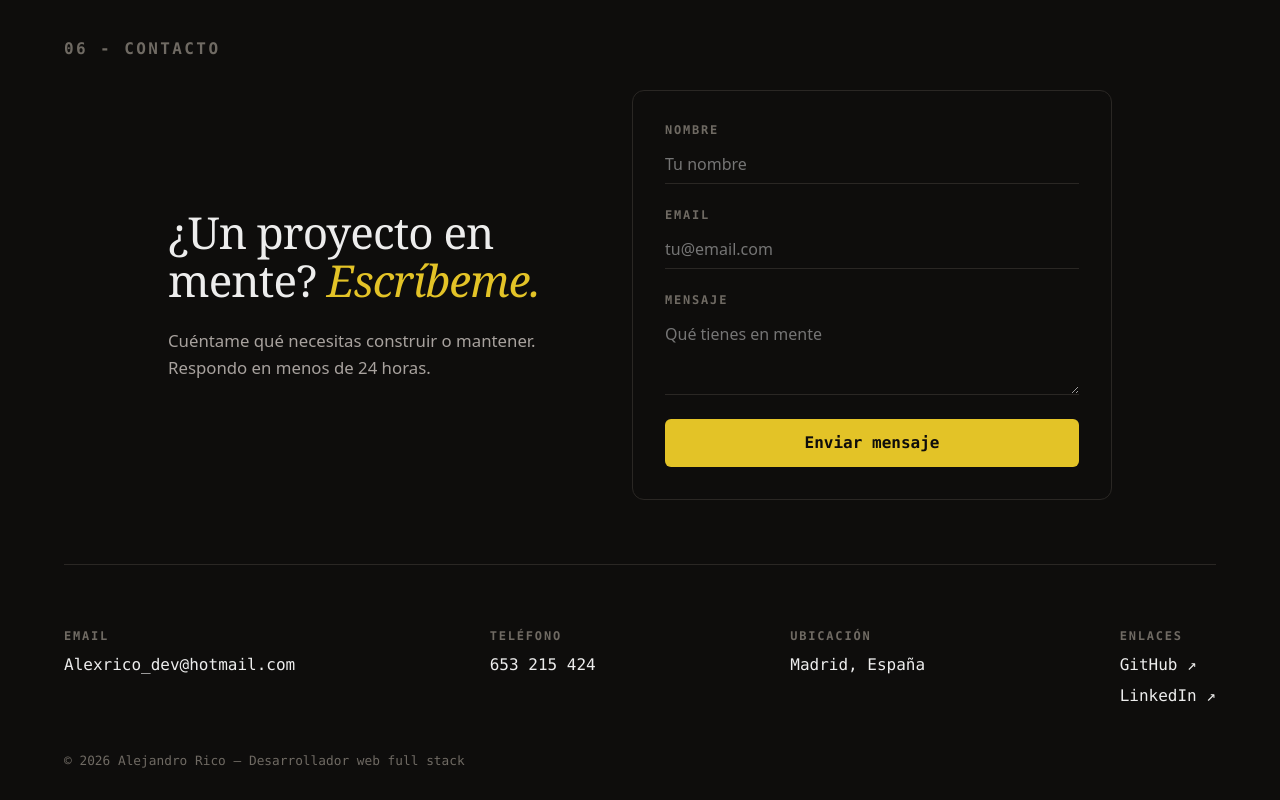
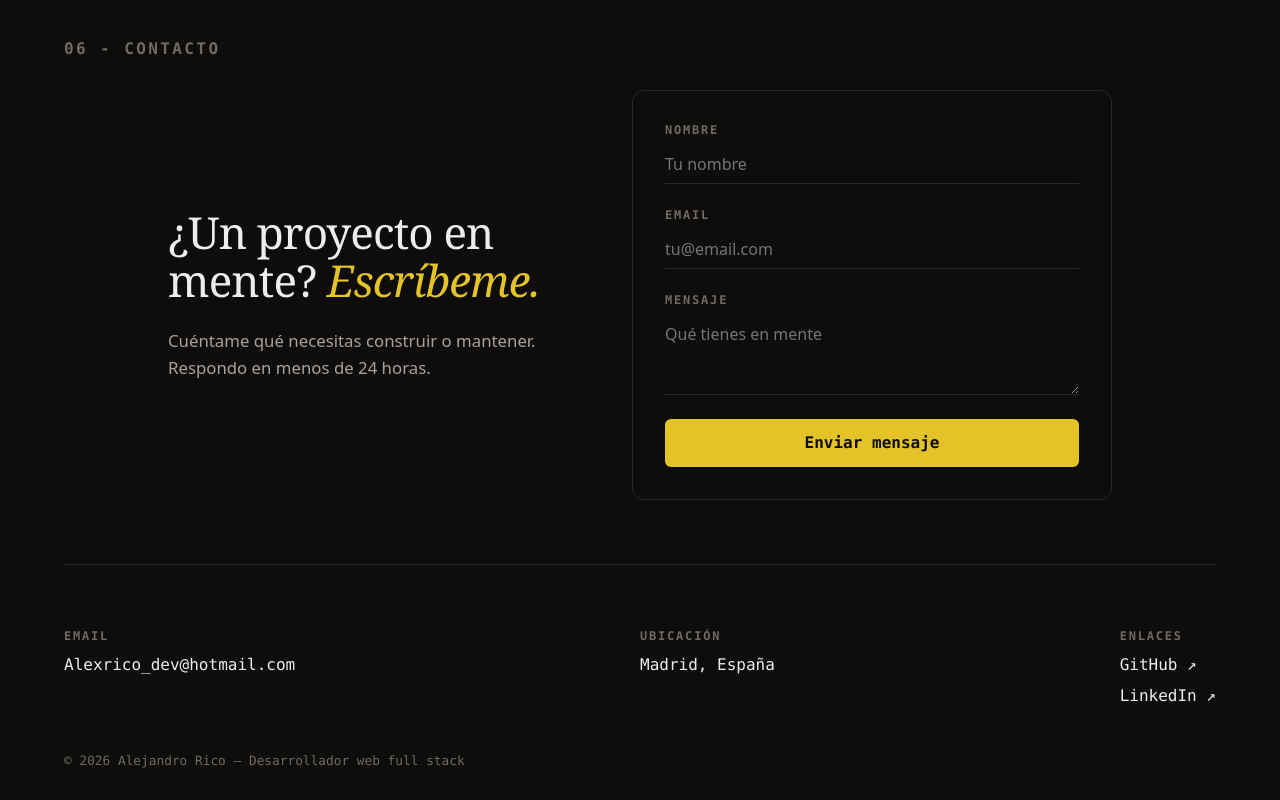
Before and after one commit to Alexrico10/portfolio, a Next.js app: page / in a window 1280 px wide. Shown: the part 4241-5041 px from the top of the page. Built offline with nearby package versions, Linux system fonts and the light colour scheme.

Commit message:
fix footer

```diff
--- a/src/components/Footer/Footer.tsx
+++ b/src/components/Footer/Footer.tsx
@@ -16,13 +16,6 @@ const Footer = () => {
           <p className={styles.footerLabel}>{t("emailLabel")}</p>
           <a href="mailto:Alexrico_dev@hotmail.com" className={styles.footerLink}>
             Alexrico_dev@hotmail.com
-          </a>
-        </div>
-
-        <div className={styles.footerGroup}>
-          <p className={styles.footerLabel}>{t("phoneLabel")}</p>
-          <a href="tel:+34653215424" className={styles.footerLink}>
-            653 215 424
           </a>
         </div>
 
--- a/src/translations/en.json
+++ b/src/translations/en.json
@@ -160,7 +160,6 @@
   },
   "Footer": {
     "emailLabel": "Email",
-    "phoneLabel": "Phone",
     "locationLabel": "Location",
     "linksLabel": "Links",
     "locationValue": "Madrid, Spain",
--- a/src/translations/es.json
+++ b/src/translations/es.json
@@ -160,7 +160,6 @@
   },
   "Footer": {
     "emailLabel": "Email",
-    "phoneLabel": "Teléfono",
     "locationLabel": "Ubicación",
     "linksLabel": "Enlaces",
     "locationValue": "Madrid, España",
```
